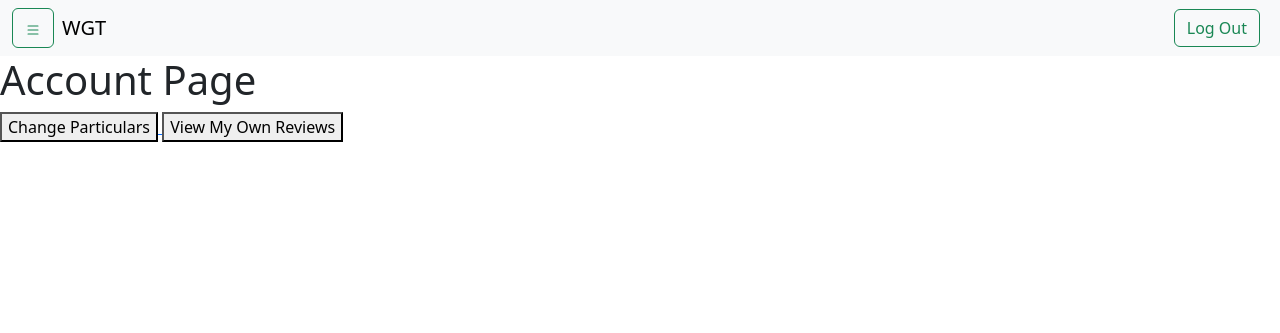
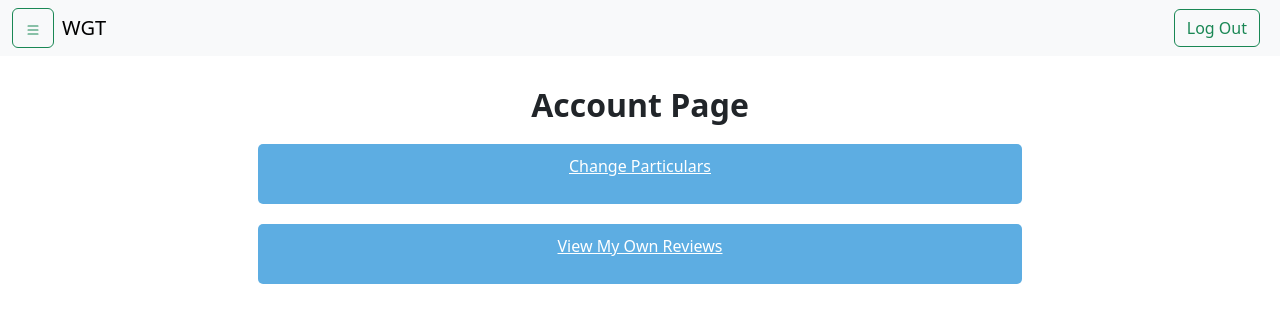
Before and after one commit to Runz99/NTU-SC2006-SOFTWARE-ENGINEERING-PROJECT, a Django app: page /account in a window 1280 px wide. Shown: the top 333 px of the page. Run offline with Django 4.2, Linux system fonts and the light colour scheme; the visitor is signed in with stand-in values (Sample User, id 1).

Commit message:
Update account.html

```diff
--- a/SC2006_Project/base/templates/base/account.html
+++ b/SC2006_Project/base/templates/base/account.html
@@ -1,10 +1,61 @@
 {% extends 'main.html' %}
 {% block content %}
+<style>
+   h1 {
+        font-size: 32px;
+        font-weight: bold;
+        text-align: center;
+        margin-bottom: 20px;
+    }
+
+
+  .acc {
+    padding: 10px 20px;
+    background-color: #5dade2;
+    border: none;
+    border-radius: 5px;
+    color: white;
+    cursor: pointer;
+    transition: background-color 0.3s;
+  }
+
+  .acc:hover {
+    background-color: #3498db;
+  }
+
+
+
+  .container {
+    max-width: 800px;
+    margin: 0 auto;
+    padding: 30px;
+  }
+
+  .row {
+    display: flex;
+    flex-direction: column;
+    align-items: center;
+    justify-content: center;
+    margin-bottom: 20px;
+  }
+
+  .para {
+    align-items: center;
+    justify-content: center;
+    text-align: center;
+  }
+</style>
+<div class="container">
   <h1>Account Page</h1>
-  <a href="{% url 'change_particulars' %}">
-    <button>Change Particulars</button>
-  </a>
-  <a href="{% url 'view_my_own_reviews' %}">
-    <button>View My Own Reviews</button>
-  </a>
+  <div class="row">
+    <a class="acc" href="{% url 'change_particulars' %}">
+      <p class="para">Change Particulars</p>
+    </a>
+  </div>
+  <div class="row">
+    <a class="acc" href="{% url 'view_my_own_reviews' %}">
+      <p class="para">View My Own Reviews</p>
+    </a>
+  </div>
+</div>
 {% endblock %}
```
